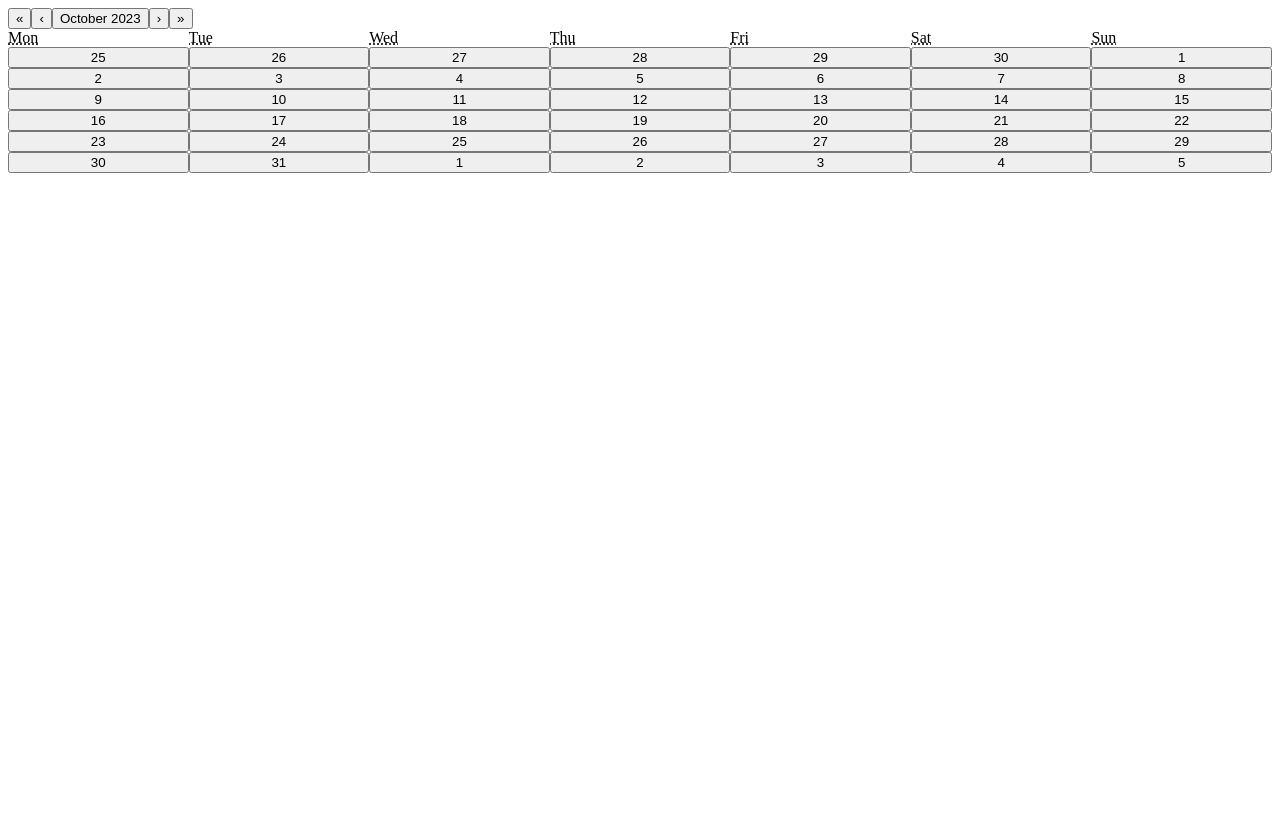
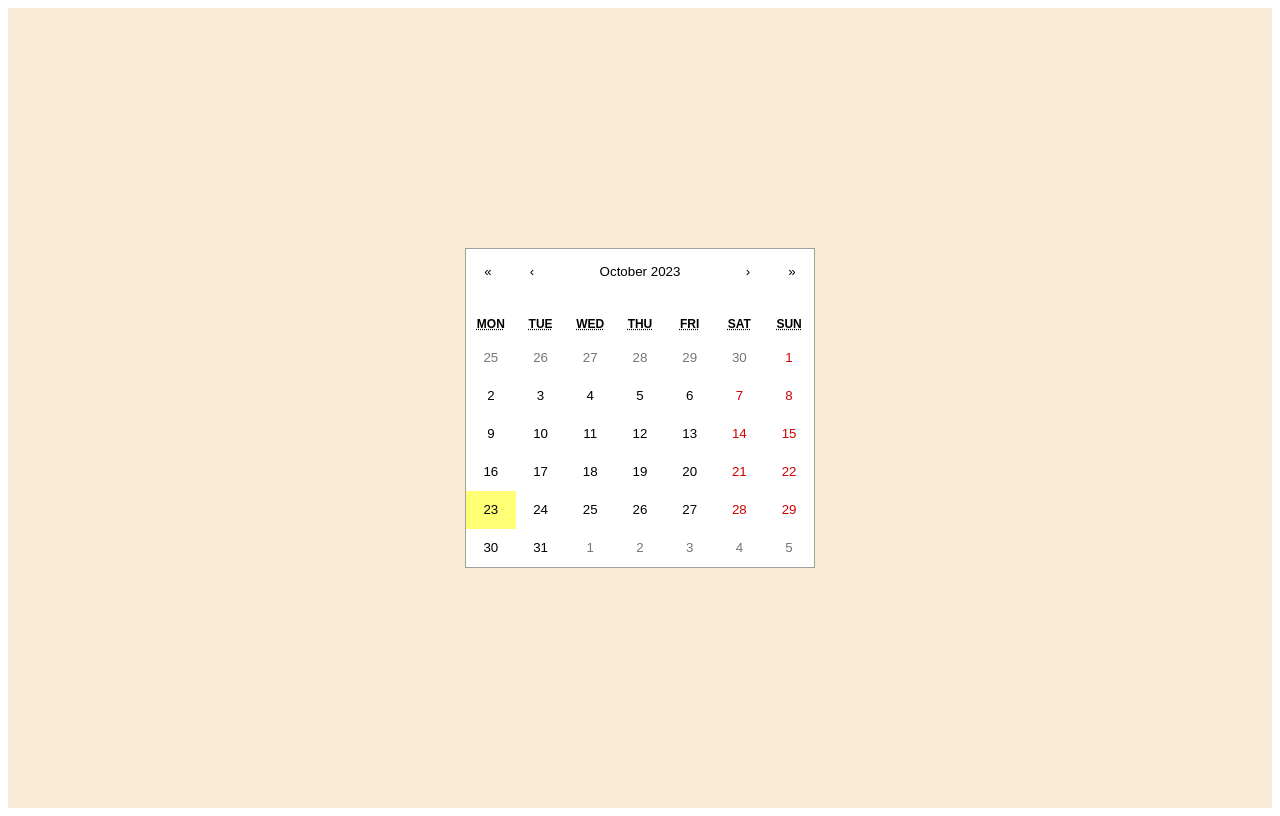
Before and after one commit to carlthronson/devils-lake, a Next.js app in the folder frontend/nextjs/devils-lake/: page /calendar in a window 1280 px wide. Built offline with nearby package versions, Linux system fonts and the light colour scheme.

Commit message:
Change styles a bit

```diff
--- a/frontend/nextjs/devils-lake/app/calendar/page.jsx
+++ b/frontend/nextjs/devils-lake/app/calendar/page.jsx
@@ -1,8 +1,18 @@
 // `app/task-board/page.js` is the UI for the `/task-board/` URL
 'use client'
 import React, { useState, useEffect } from 'react';
-// import styled from 'styled-components';
+import styled from 'styled-components';
 import Calendar from 'react-calendar';
+import 'react-calendar/dist/Calendar.css';
+
+const CalendarContainer = styled.div`
+  height: 100%;
+  height: 100vh;
+  background-color: antiquewhite;
+  display: flex;
+  align-items: center;
+  justify-content: center;
+`   ;
 
 export default function Page() {
   // const [taskCount, setTaskCount] = useState(0);
@@ -23,7 +33,7 @@ export default function Page() {
   //   setMode(process.env.MODE);
   // });
 
-  return <div>
+  return <CalendarContainer>
     <Calendar />
-  </div>
+  </CalendarContainer>
 }
```
